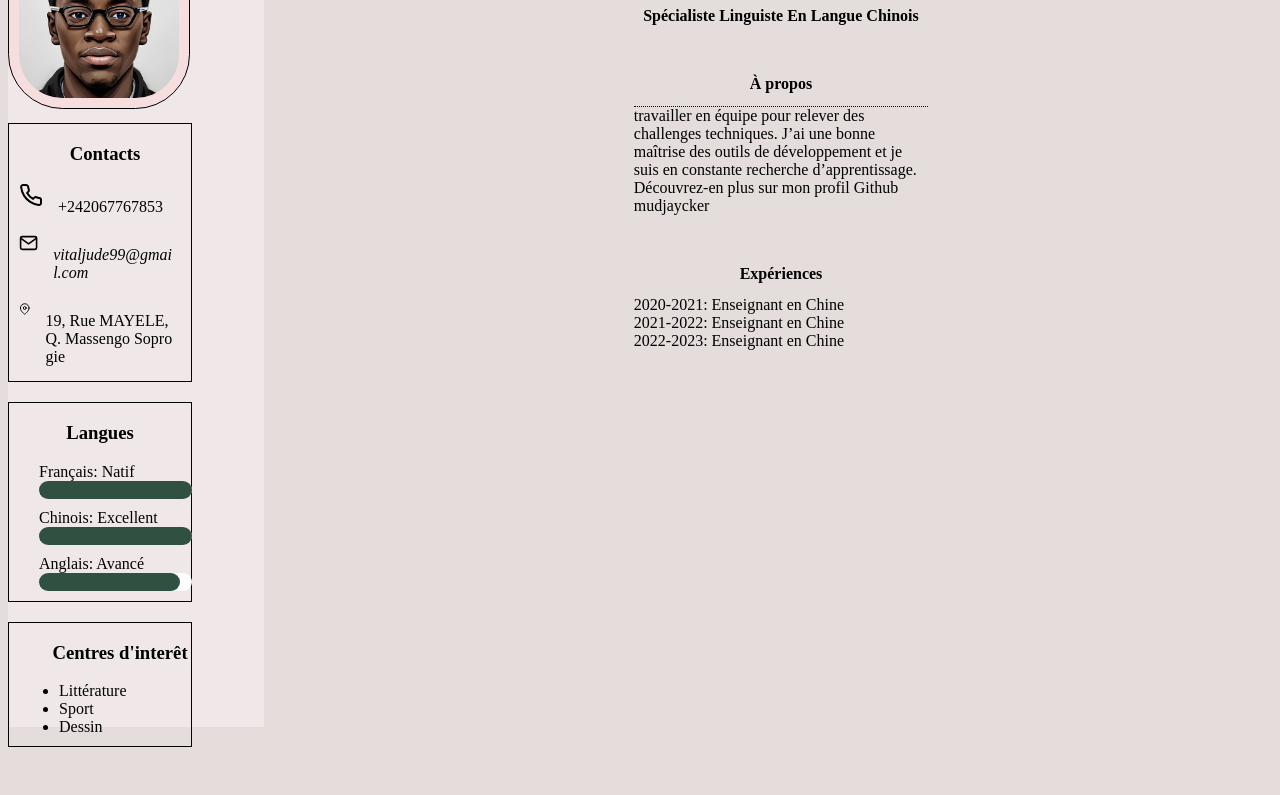
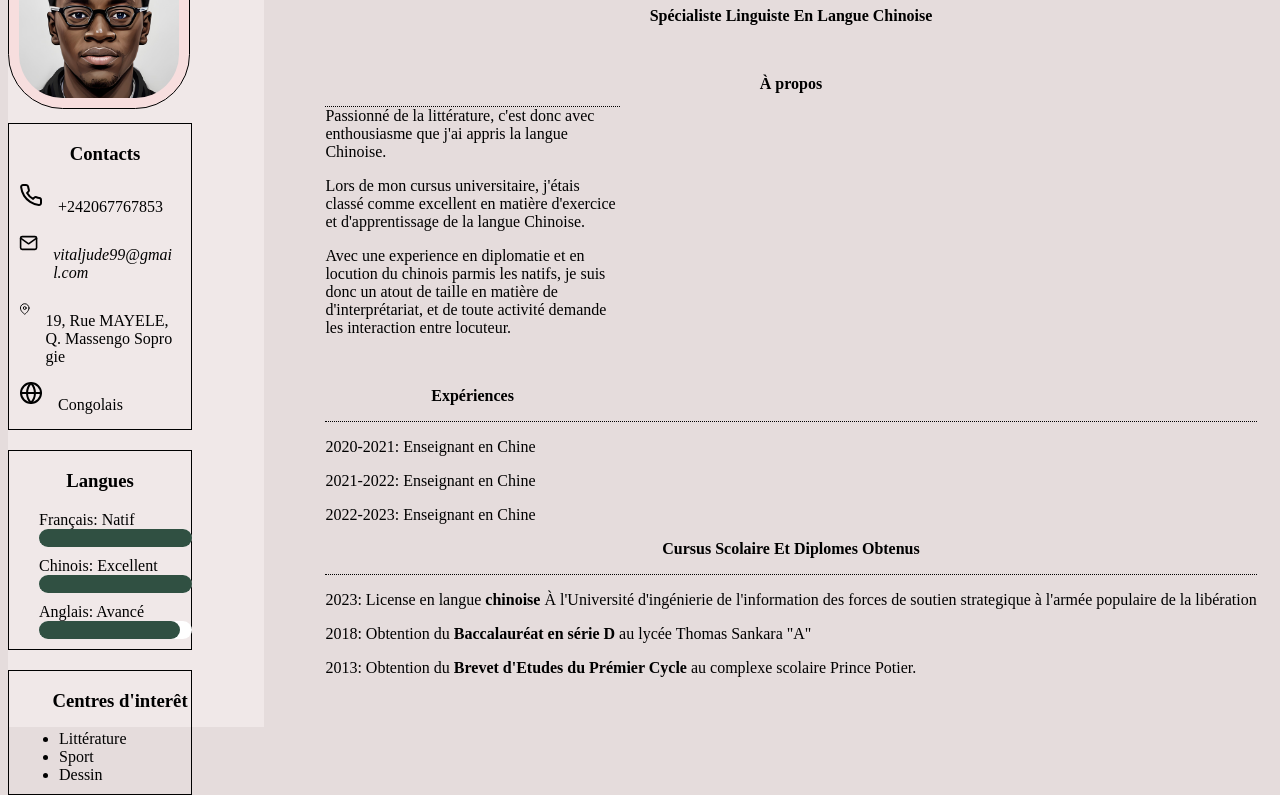
Before and after one commit to mudjaycker/muktasar, a plain HTML site: page slimy/index.html in a window 1280 px wide. Shown: the part 81-876 px from the top of the page. Before the commit the page ends 828 px from the top, so only its background shows below. Drawn offline with Linux system fonts and the light colour scheme.

Commit message:
finishing

```diff
--- a/slimy/index.html
+++ b/slimy/index.html
@@ -30,6 +30,10 @@
           <span>
             <i data-feather="map-pin"></i>
             <p>19, Rue MAYELE, Q. Massengo Soprogie</p>
+          </span>
+          <span>
+            <i data-feather="globe"></i>
+            <p>Congolais</p>
           </span>
         </div>
 
@@ -70,34 +74,68 @@
     <div id="left">
       <div id="description">
         <div id="intro">
-          <h1>Jude Vital MONGO</h1>
-          <h2>Spécialiste Linguiste En Langue Chinois</h2>
+          <h1>Allégresse Jude MONGO VITAL</h1>
+          <h2>Spécialiste Linguiste En Langue Chinoise</h2>
           <h2>À propos</h2>
         </div>
 
         <div id="text-intro">
-          travailler en équipe pour relever des challenges techniques. J’ai une
-          bonne maîtrise des outils de développement et je suis en constante
-          recherche d’apprentissage. Découvrez-en plus sur mon profil Github
-          mudjaycker
+          <div>
+            Passionné de la littérature, c'est donc avec enthousiasme que j'ai
+            appris la langue Chinoise.
+            <p>
+              Lors de mon cursus universitaire, j'étais classé comme excellent
+              en matière d'exercice et d'apprentissage de la langue Chinoise.
+            </p>
+            <p>
+              Avec une experience en diplomatie et en locution du chinois parmis
+              les natifs, je suis donc un atout de taille en matière de
+              d'interprétariat, et de toute activité demande les interaction
+              entre locuteur.
+            </p>
+          </div>
 
           <h2>Expériences</h2>
         </div>
 
-        <div id="experiences">
+        <p id="experiences">
           <div class="experience">
             <span class="year">2020-2021: </span>
             <span class="role">Enseignant en Chine</span>
           </div>
 
-          <div class="experience">
+          <p class="experience">
             <span class="year">2021-2022: </span>
             <span class="role">Enseignant en Chine</span>
+          </p>
+
+          <p class="experience">
+            <span class="year">2022-2023: </span>
+            <span class="role">Enseignant en Chine</span>
+          </p>
+          <h2>Cursus Scolaire Et Diplomes Obtenus</h2>
+        </p>
+
+        <div id="cursus">
+          <div class="diplome">
+            <p>
+              2023: License en langue <strong>chinoise</strong>
+              À l'Université d'ingénierie de l'information des forces de soutien
+              strategique à l'armée populaire de la libération
+            </p>
           </div>
-
-          <div class="experience">
-            <span class="year">2022-2023: </span >
-            <span class="role">Enseignant en Chine</span>
+          <div class="diplome">
+            <p>
+              2018: Obtention du <strong>Baccalauréat en série D</strong> au
+              lycée Thomas Sankara "A"
+            </p>
+          </div>
+          <div class="diplome">
+            <p>
+              2013: Obtention du
+              <strong> Brevet d'Etudes du Prémier Cycle </strong>
+              au complexe scolaire Prince Potier.
+            </p>
           </div>
         </div>
       </div>
--- a/slimy/styles/style.scss
+++ b/slimy/styles/style.scss
@@ -8,6 +8,7 @@ $width: 100vw;
 $img_size: $height/5;
 $details_width: $img_size + 3;
 $description_width: $details_width * 1.6;
+$border_doted: 0.2px dotted #000;
 
 @mixin margin_y($y: 10px) {
   margin-top: $y;
@@ -128,9 +129,10 @@ ul {
   width: $width;
   height: $height;
   background-color: $gris2;
+  // word-break: break-all;
 }
 #description {
-  margin-left: 10px;
+  margin-left: 30px;
   h1,
   h2 {
     text-align: center;
@@ -140,11 +142,20 @@ ul {
   }
 }
 #intro :nth-child(3),
-#text-intro h2 {
+#text-intro h2,
+#cursus h2 {
   margin-top: 50px;
 }
 #text-intro {
   width: $description_width;
   word-wrap: break-word;
-  border-top: 0.2px dotted #000;
+  border-top: $border_doted;
 }
+
+#experiences {
+  border-top: $border_doted;
+}
+
+#cursus{
+  border-top:$border_doted;
+}
```
Also changed, not shown: slimy/styles/style.css.
